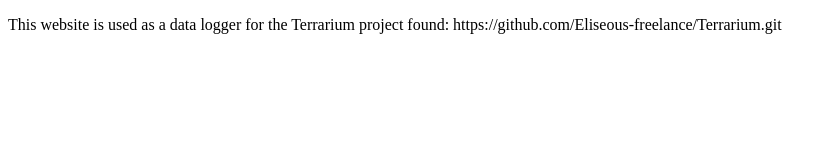
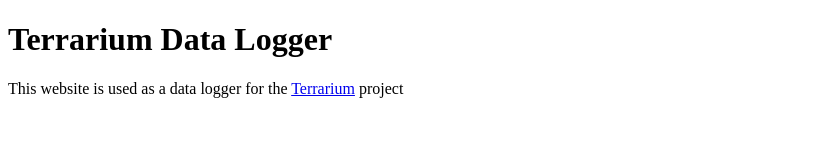
Before and after one commit to Eliseous-freelance/Eliseous-freelance.github.io, a plain HTML site: page index.html in a window 1280 px wide. Shown: the whole page, without its empty margins (0-835 px from the left). Drawn offline with Linux system fonts and the light colour scheme.

Commit message:
Update index.html

```diff
--- a/index.html
+++ b/index.html
@@ -2,9 +2,15 @@
 <html>
 <head>
   <title>Terrarium Data Logger</title>
+  <script>
+
+  </script>
 <head>
 <body>
 
-<p>This website is used as a data logger for the Terrarium project found: https://github.com/Eliseous-freelance/Terrarium.git</p>
+  <h1>Terrarium Data Logger</h1>
+<p>This website is used as a data logger for the <a href="https://github.com/Eliseous-freelance/Terrarium.git">Terrarium</a> project </p>
+
+
 </body>
 </html>
```
